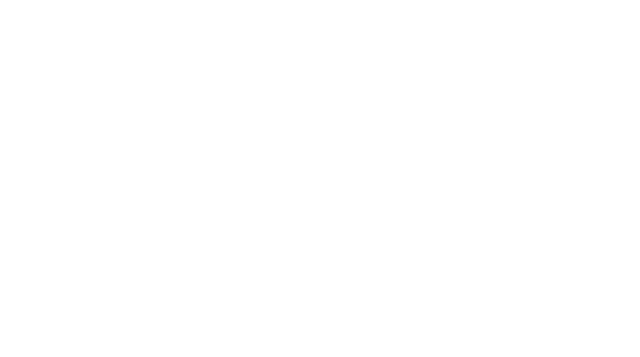
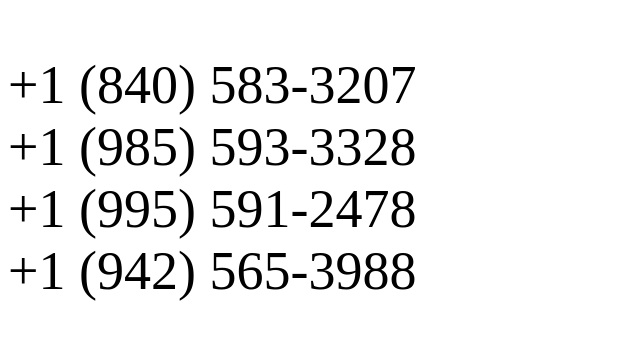
Before and after one commit to Kh1merA/avtomonova-fpro-hw, a plain HTML site: page index.html in a window 1280 px wide. Shown: the top 357 px of the page, without its empty margins (0-640 px from the left). Drawn offline with Linux system fonts and the light colour scheme.

Commit message:
complete hw1

```diff
--- a/index.html
+++ b/index.html
@@ -8,6 +8,8 @@
     <title>Homework</title>
 </head>
 <body>
-
+<p class="phone-paragraph" style="font-size: 54px;"></p>
+<p class="result-balance" style="font-size: 60px;">Result balance: <br></p>
+<script src="script.js"></script>
 </body>
 </html>
--- /dev/null
+++ b/script.js
@@ -0,0 +1,79 @@
+let users = [
+    {
+        "index": 0,
+        "isActive": true,
+        "balance": "$2,226.60",
+        "name": "Eugenia Sawyer",
+        "gender": "female",
+        "phone": "+1 (840) 583-3207",
+        "address": "949 John Street, Rose, Puerto Rico, 1857"
+    },
+    {
+        "index": 1,
+        "isActive": true,
+        "balance": "$2,613.77",
+        "name": "Pauline Gallegos",
+        "gender": "female",
+        "phone": "+1 (985) 593-3328",
+        "address": "328 Greenpoint Avenue, Torboy, North Dakota, 6857"
+    },
+    {
+        "index": 2,
+        "isActive": false,
+        "balance": "$3,976.41",
+        "name": "Middleton Chaney",
+        "gender": "male",
+        "phone": "+1 (995) 591-2478",
+        "address": "807 Fleet Walk, Brutus, Arkansas, 9783"
+    },
+    {
+        "index": 3,
+        "isActive": true,
+        "balance": "$1,934.58",
+        "name": "Burns Poole",
+        "gender": "male",
+        "phone": "+1 (885) 559-3422",
+        "address": "730 Seba Avenue, Osage, Alabama, 6290"
+    },
+    {
+        "index": 4,
+        "isActive": true,
+        "balance": "$3,261.65",
+        "name": "Mcfadden Horne",
+        "gender": "male",
+        "phone": "+1 (942) 565-3988",
+        "address": "120 Scholes Street, Kirk, Michigan, 1018"
+    },
+    {
+        "index": 5,
+        "isActive": false,
+        "balance": "$1,790.56",
+        "name": "Suzette Lewis",
+        "gender": "female",
+        "phone": "+1 (837) 586-3283",
+        "address": "314 Dunne Place, Bawcomville, Guam, 9053"
+    }
+];
+
+//Отримання потрібних елементів сторінки
+let paragraphForTelephones = document.getElementsByClassName("phone-paragraph")[0];
+let sumBalance = document.getElementsByClassName("result-balance")[0];
+
+//Створення масиву користувачів з балансом > 2000
+let resultArr = users.filter((item) => {
+    return Number(item.balance.replace(',','')
+        .slice(1, item.balance.length - 1)) > 2000
+});
+
+//Виведення телефонів користувачів з нового масиву на сторінку
+resultArr.forEach((item) => {
+    paragraphForTelephones.innerHTML += `${item.phone} <br>`;
+})
+
+//Розрахунок суми балансів усіх користувачів
+let sum = users.reduce((accumulator, item) => {
+    return accumulator + +item.balance.replace(',','').slice(1, item.balance.length - 1);
+}, 0);
+
+//Виведення отриманої суми
+sumBalance.innerHTML += `${sum.toFixed(2)}`;
```
